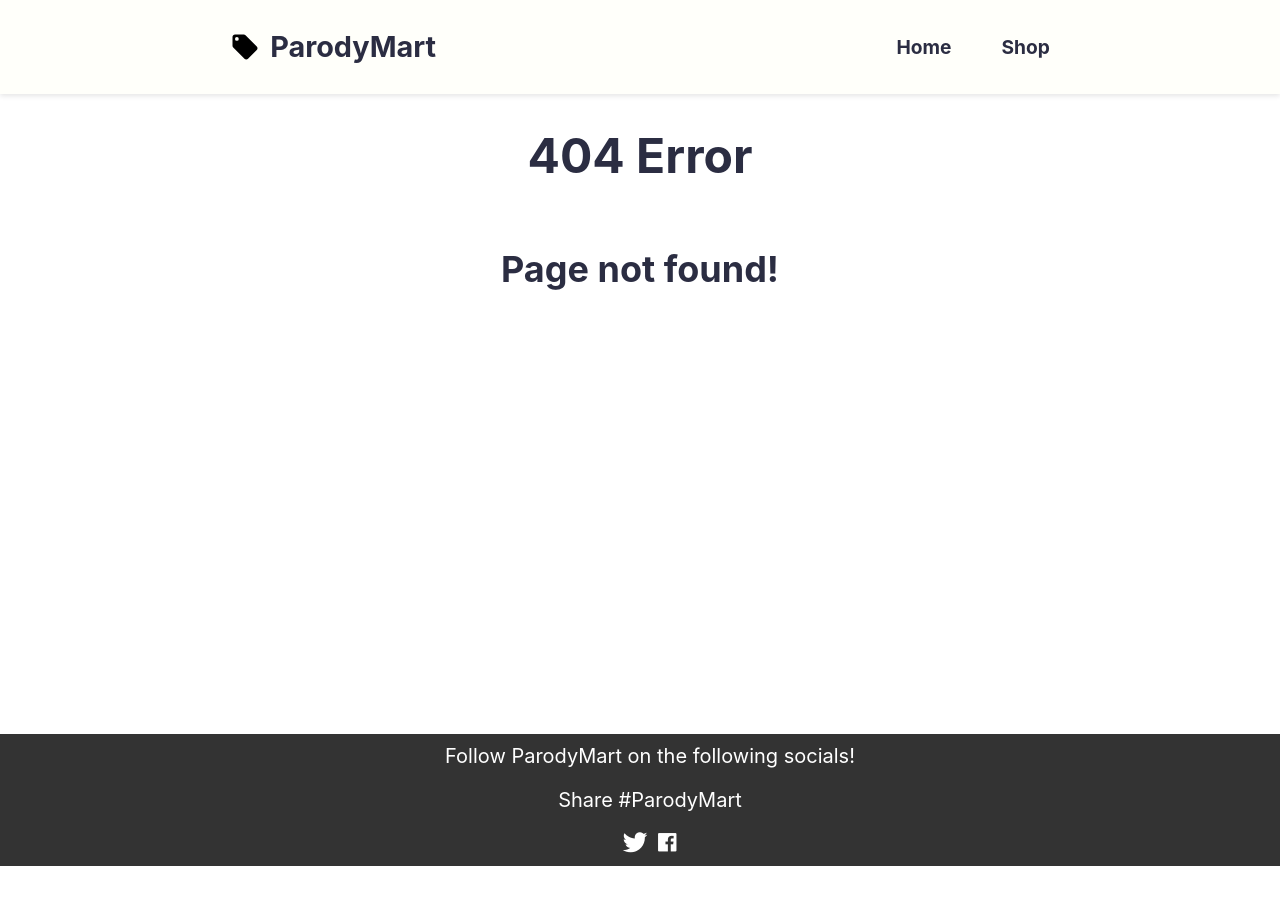
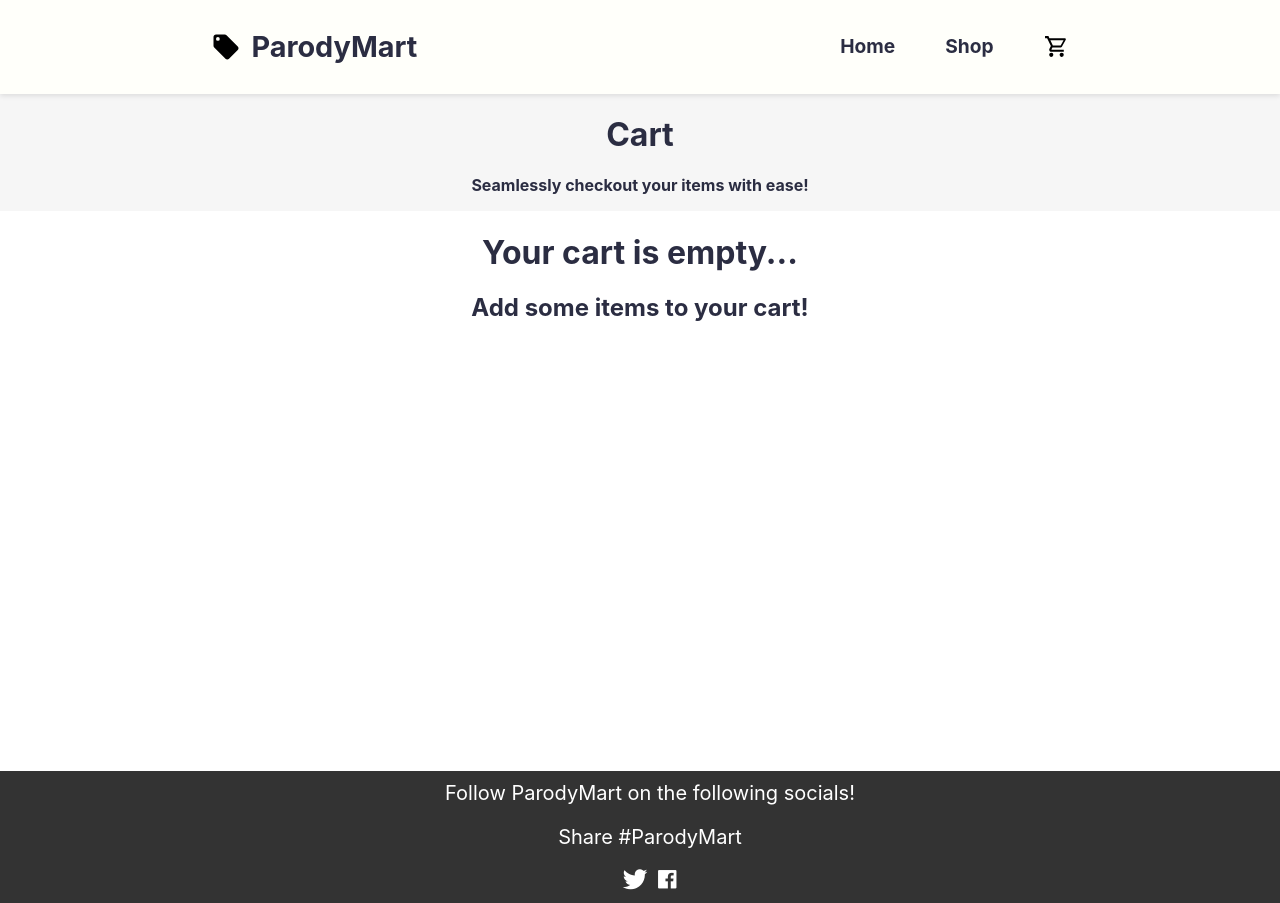
Before and after one commit to Purpleboxe/Shopping-Cart, a React (Vite) app: page /cart in a window 1280 px wide. Before the commit this address had no page. Before the commit the page ends 866 px from the top, so only its background shows below. Built offline with nearby package versions, Linux system fonts and the light colour scheme.

Commit message:
Add cart functionality and update the shop with each item having an add to cart button

```diff
--- a/src/components/App.jsx
+++ b/src/components/App.jsx
@@ -1,19 +1,27 @@
 import "../styles/App.css";
 
+import { useState } from "react";
 import { Route, Routes } from "react-router-dom";
 import Header from "./Header.jsx";
 import Footer from "./Footer.jsx";
 import Home from "../pages/Home.jsx";
 import Shop from "../pages/Shop.jsx";
+import Cart from "../pages/Cart.jsx";
 import Error from "../pages/Error.jsx";
 
 function App() {
+  const [cartItems, setCartItems] = useState([]);
+
   return (
     <>
-      <Header />
+      <Header cartItems={cartItems} />
       <Routes>
         <Route path="/" element={<Home />} />
-        <Route path="/shop" element={<Shop />} />
+        <Route
+          path="/shop"
+          element={<Shop cartItems={cartItems} setCartItems={setCartItems} />}
+        />
+        <Route path="/cart" element={<Cart cartItems={cartItems} />} />
         <Route path="*" element={<Error />} />
       </Routes>
       <Footer />
--- a/src/components/Header.jsx
+++ b/src/components/Header.jsx
@@ -1,7 +1,9 @@
 import { Link } from "react-router-dom";
 import tagSvg from "../assets/tag.svg";
+import cartSvg from "../assets/cart.svg";
+import PropTypes from "prop-types";
 
-function Header() {
+function Header({ cartItems }) {
   return (
     <header>
       <div className="headerIcon">
@@ -19,9 +21,21 @@ function Header() {
         <Link to="/shop">
           <div className="link">Shop</div>
         </Link>
+        <Link to="/cart">
+          <div className="link">
+            {cartItems.length > 0 && (
+              <div className="cart-count">{cartItems.length}</div>
+            )}
+            <img src={cartSvg} alt="cart" />
+          </div>
+        </Link>
       </div>
     </header>
   );
 }
 
+Header.propTypes = {
+  cartItems: PropTypes.array.isRequired,
+};
+
 export default Header;
--- /dev/null
+++ b/src/pages/Cart.jsx
@@ -0,0 +1,61 @@
+/* eslint-disable react-hooks/exhaustive-deps */
+import PropTypes from "prop-types";
+import { useState, useEffect } from "react";
+import "../styles/Cart.css";
+
+function Cart({ cartItems }) {
+  const [totalPrice, setTotalPrice] = useState(0);
+
+  const calculateTotalPrice = () => {
+    let total = 0;
+    for (let item of cartItems) {
+      total += item.price * item.quantity;
+    }
+    setTotalPrice(total);
+  };
+
+  useEffect(() => {
+    calculateTotalPrice();
+  }, [cartItems]);
+
+  return (
+    <div className="cart">
+      <div className="page-header">
+        <h1>Cart</h1>
+        <p>Seamlessly checkout your items with ease!</p>
+      </div>
+      {cartItems.length > 0 ? (
+        <div className="cart-body">
+          <h2>
+            {cartItems.length} {cartItems.length === 1 ? "item" : "items"}
+          </h2>
+          <h3>Total price: ${totalPrice.toFixed(2)}</h3>
+          <div className="cart-items">
+            {cartItems.map((item) => (
+              <div className="cart-item" key={item.id}>
+                <div className="cart-item-left">
+                  <h2>{item.title}</h2>
+                </div>
+                <div className="cart-item-right">
+                  <p>Price: ${item.price}</p>
+                  <p>Quantity: {item.quantity}</p>
+                </div>
+              </div>
+            ))}
+          </div>
+        </div>
+      ) : (
+        <div className="message">
+          <h1>Your cart is empty...</h1>
+          <h2>Add some items to your cart!</h2>
+        </div>
+      )}
+    </div>
+  );
+}
+
+Cart.propTypes = {
+  cartItems: PropTypes.array.isRequired,
+};
+
+export default Cart;
--- a/src/pages/Shop.jsx
+++ b/src/pages/Shop.jsx
@@ -1,8 +1,8 @@
 import { useEffect, useState } from "react";
-
+import PropTypes from "prop-types";
 import "../styles/Shop.css";
 
-function Shop() {
+function Shop({ cartItems, setCartItems }) {
   const [products, setProducts] = useState([]);
 
   useEffect(() => {
@@ -10,13 +10,19 @@ function Shop() {
       .then((res) => res.json())
       .then((json) => {
         setProducts(json);
-        console.log(json);
+      })
+      .catch((error) => {
+        console.error("Error fetching products:", error);
       });
   }, []);
 
+  const addToCart = (product) => {
+    setCartItems([...cartItems, { ...product, quantity: 1 }]);
+  };
+
   return (
     <div className="shop">
-      <div className="shop-header">
+      <div className="page-header">
         <h1>Store</h1>
         <p>Find what you need with convenience!</p>
       </div>
@@ -34,7 +40,18 @@ function Shop() {
                 Rating: <div className="rate">{product.rating.rate}</div>
                 <i>({product.rating.count})</i>
               </div>
-              <div className="price">${product.price}</div>
+              <div className="price">${product.price.toFixed(2)}</div>
+              <div className="addToCart">
+                {cartItems.find((item) => item.id === product.id) ? (
+                  <button className="btn" disabled>
+                    Added to cart
+                  </button>
+                ) : (
+                  <button className="btn" onClick={() => addToCart(product)}>
+                    Add to cart
+                  </button>
+                )}
+              </div>
             </div>
           </div>
         ))}
@@ -43,4 +60,9 @@ function Shop() {
   );
 }
 
+Shop.propTypes = {
+  cartItems: PropTypes.array.isRequired,
+  setCartItems: PropTypes.func.isRequired,
+};
+
 export default Shop;
--- a/src/styles/App.css
+++ b/src/styles/App.css
@@ -1,3 +1,10 @@
+.page-header {
+  text-align: center;
+  background-color: #f6f6f6;
+  font-weight: bold;
+  width: 100%;
+}
+
 .headerIcon h1 {
   display: flex;
   align-items: center;
@@ -26,6 +33,8 @@
   padding: 10px;
   cursor: pointer;
   transition: 0.1s ease;
+  min-width: 25px;
+  max-height: 25px;
 }
 
 .link:hover {
--- /dev/null
+++ b/src/styles/Cart.css
@@ -0,0 +1,45 @@
+.cart {
+  display: flex;
+  text-align: center;
+  align-items: center;
+  flex-direction: column;
+  color: var(--black);
+}
+
+.cart-body {
+  display: flex;
+  flex-direction: column;
+  max-width: 50vw;
+  min-height: 60vh;
+}
+
+.cart-count {
+  position: fixed;
+  margin-left: 20px;
+  margin-top: -20px;
+  background-color: #e44d5f;
+  color: white;
+  padding: 2px 8px;
+  border-radius: 15px;
+  font-size: 1rem;
+  pointer-events: none;
+}
+
+.message {
+  min-height: 70vh;
+}
+
+.cart-items {
+  display: flex;
+  flex-direction: column;
+  border-radius: 5px;
+  border: 2px solid gray;
+}
+
+.cart-item {
+  display: flex;
+  flex-direction: row;
+  color: var(--black);
+  padding: 20px;
+  gap: 50px;
+}
--- a/src/styles/Shop.css
+++ b/src/styles/Shop.css
@@ -4,13 +4,6 @@
   align-items: center;
   text-align: center;
   color: var(--black);
-}
-
-.shop-header {
-  text-align: center;
-  background-color: #f6f6f6;
-  font-weight: bold;
-  width: 100%;
 }
 
 .card-grid {
@@ -28,7 +21,7 @@
   font-size: 1.2rem;
   border: 2px solid gray;
   border-radius: 5px;
-  min-height: 500px;
+  min-height: 550px;
   padding: 20px;
   transition: 0.1s ease-in-out;
   cursor: pointer;
@@ -72,4 +65,16 @@
   font-weight: bold;
   font-size: 1.5rem;
   margin-top: auto;
+  margin-bottom: 20px;
 }
+
+.addToCart button {
+  padding: 10px;
+  width: 100%;
+  font-size: 1rem;
+  color: var(--black);
+}
+
+.addToCart button:disabled {
+  background-color: #ececec;
+}
```
Also changed, not shown: src/assets/cart.svg (added).
